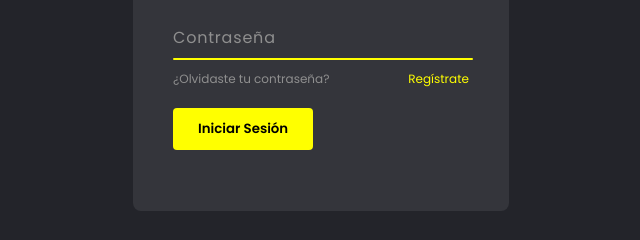
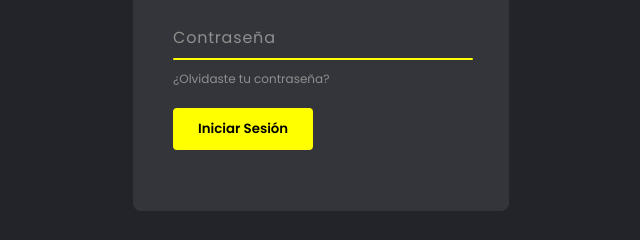
Before and after one commit to castsaku/gamesaddictionipvg, a plain HTML site: page index.html in a window 1280 px wide. Shown: the part 397-637 px from the top of the page, 319-959 px from the left. Drawn offline with Linux system fonts and the light colour scheme.

Commit message:
Eliminación Registro
Se elimino el boton de registro y el archivo "register.html"

```diff
--- a/index.html
+++ b/index.html
@@ -23,7 +23,6 @@
             </div>
             <div class="links">
                 <a href="#">¿Olvidaste tu contrase&ntilde;a?</a>
-                <a href="register.html">Regístrate</a>
             </div>
             <input type="submit" value="Iniciar Sesión">
         </div>
```
Also changed, not shown: register.html (deleted).
